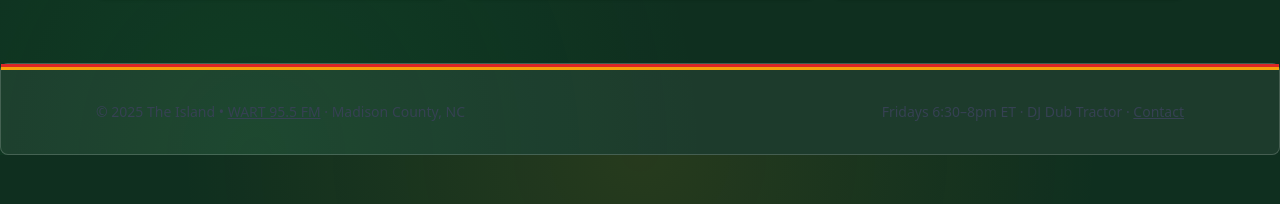
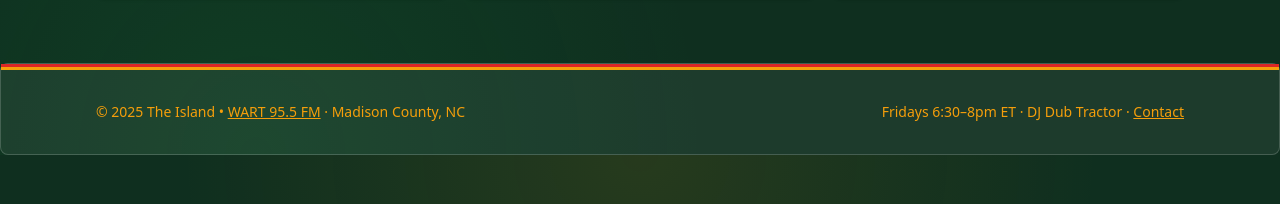
Before and after one commit to jkeychan/theisland-radio-site, a Next.js app in the folder web/: page / in a window 1280 px wide. Shown: the part 553-757 px from the top of the page. Built offline with nearby package versions, Linux system fonts and the light colour scheme; no server answers.

Commit message:
style: make footer text gold

```diff
--- a/web/src/components/Footer.tsx
+++ b/web/src/components/Footer.tsx
@@ -3,7 +3,7 @@ export function Footer() {
     <footer className="border-t bg-white/80 boxed">
       <div className="stripe-red w-full" aria-hidden />
       <div className="stripe-gold w-full" aria-hidden />
-      <div className="container py-8 text-sm text-gray-700">
+      <div className="container py-8 text-sm text-theme-gold">
         <div className="flex flex-col gap-2 sm:flex-row sm:items-center sm:justify-between">
           <p>
             © {new Date().getFullYear()} The Island • <a className="underline" href="https://wartfm.org" target="_blank" rel="noreferrer noopener">WART 95.5 FM</a> · Madison County, NC
```
